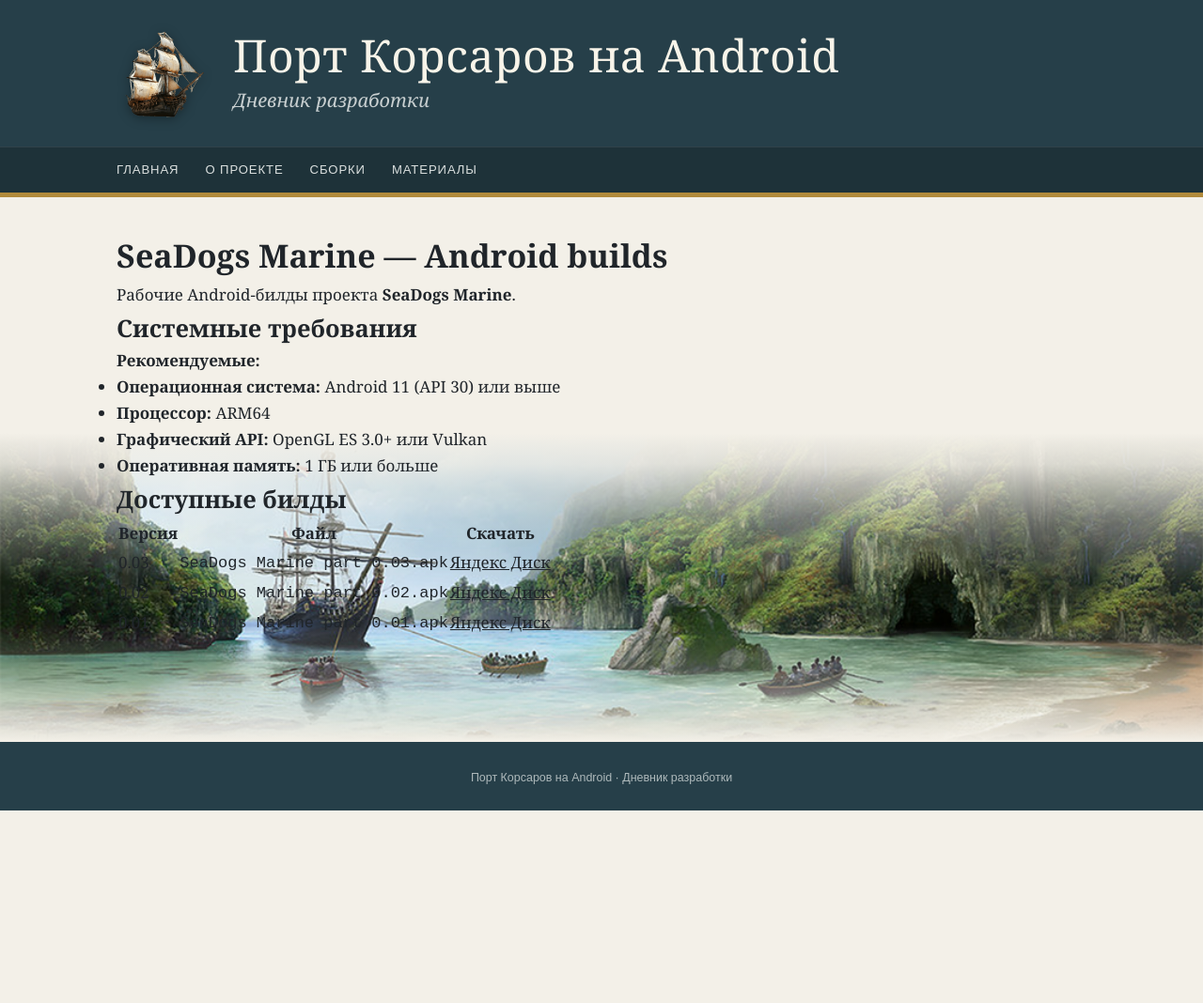
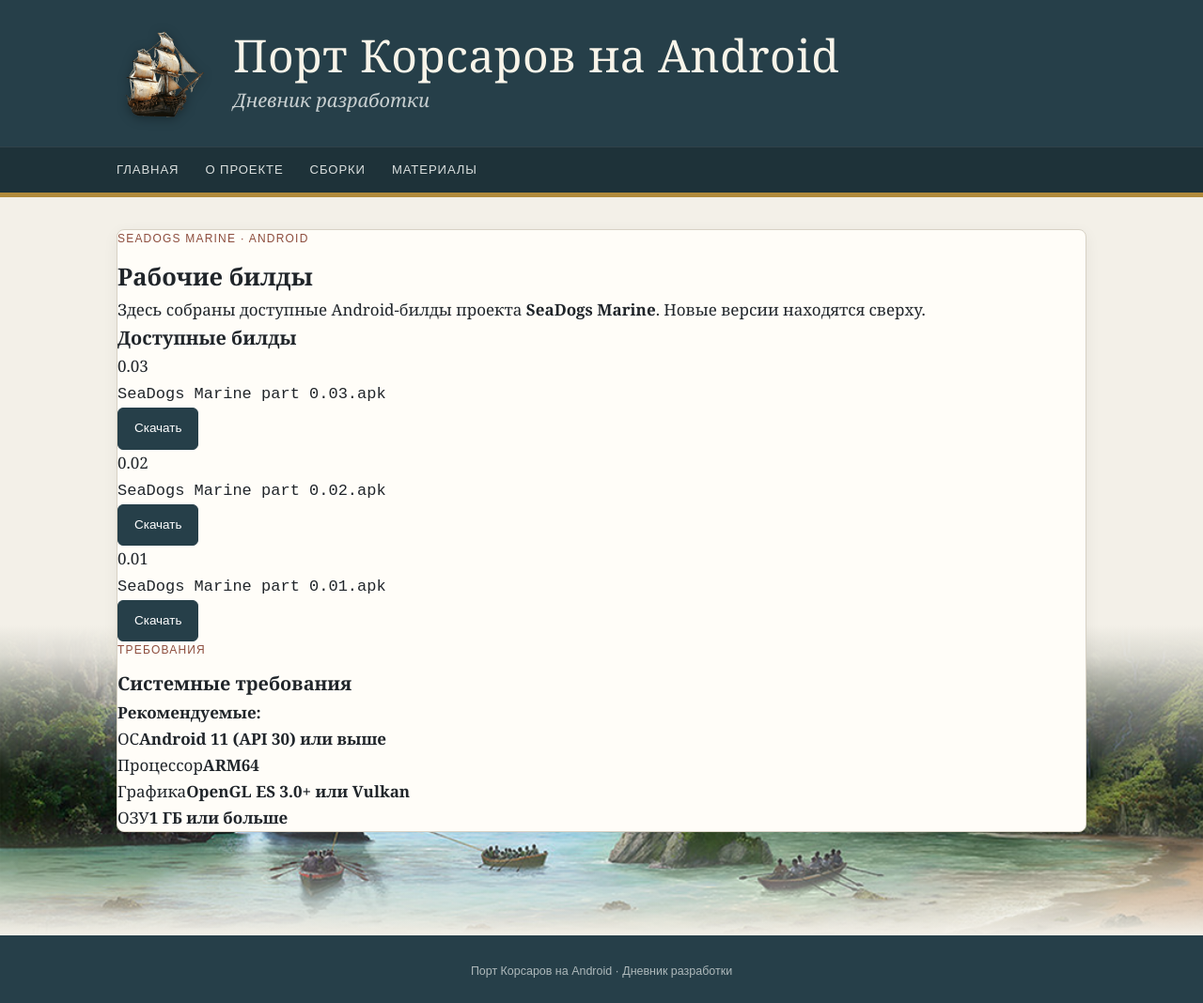
Before and after one commit to tislic/SeaDogsPort, a Jekyll site: the page built from сборки.md, in a window 1280 px wide. Shown: the whole page at 94% size. Built offline with Jekyll 4.4.1, drawn with Linux system fonts in a browser that asks for light colours; before the commit the page ends 900 px from its top, so only the background shows below that.

Commit message:
Оформить страницу сборок в стиле 404

```diff
--- a/сборки.md
+++ b/сборки.md
@@ -4,23 +4,52 @@ title: "SeaDogs Marine — Android builds"
 permalink: /сборки/
 ---
 
-# SeaDogs Marine — Android builds
+<div class="panel builds-page">
+  <div class="builds-header">
+    <div class="kicker">SeaDogs Marine · Android</div>
+    <h2>Рабочие билды</h2>
+    <p>Здесь собраны доступные Android-билды проекта <strong>SeaDogs Marine</strong>. Новые версии находятся сверху.</p>
+  </div>
 
-Рабочие Android-билды проекта **SeaDogs Marine**.
+  <div class="builds-section">
+    <h3>Доступные билды</h3>
 
-## Системные требования
+    <div class="build-list">
+      <div class="build-item">
+        <div>
+          <div class="build-version">0.03</div>
+          <div class="build-file"><code>SeaDogs Marine part 0.03.apk</code></div>
+        </div>
+        <a class="btn primary" href="https://disk.yandex.ru/d/dtgn-OhofrstyQ">Скачать</a>
+      </div>
 
-**Рекомендуемые:**
+      <div class="build-item">
+        <div>
+          <div class="build-version">0.02</div>
+          <div class="build-file"><code>SeaDogs Marine part 0.02.apk</code></div>
+        </div>
+        <a class="btn primary" href="https://disk.yandex.ru/d/24koRdh2lB7xhA">Скачать</a>
+      </div>
 
-- **Операционная система:** Android 11 (API 30) или выше
-- **Процессор:** ARM64
-- **Графический API:** OpenGL ES 3.0+ или Vulkan
-- **Оперативная память:** 1 ГБ или больше
+      <div class="build-item">
+        <div>
+          <div class="build-version">0.01</div>
+          <div class="build-file"><code>SeaDogs Marine part 0.01.apk</code></div>
+        </div>
+        <a class="btn primary" href="https://disk.yandex.ru/d/JrN3KsfkcfcgSA">Скачать</a>
+      </div>
+    </div>
+  </div>
 
-## Доступные билды
-
-| Версия | Файл | Скачать |
-|---|---|---|
-| 0.03 | `SeaDogs Marine part 0.03.apk` | [Яндекс Диск](https://disk.yandex.ru/d/dtgn-OhofrstyQ) |
-| 0.02 | `SeaDogs Marine part 0.02.apk` | [Яндекс Диск](https://disk.yandex.ru/d/24koRdh2lB7xhA) |
-| 0.01 | `SeaDogs Marine part 0.01.apk` | [Яндекс Диск](https://disk.yandex.ru/d/JrN3KsfkcfcgSA) |
+  <div class="requirements">
+    <div class="kicker">Требования</div>
+    <h3>Системные требования</h3>
+    <p class="requirements-note"><strong>Рекомендуемые:</strong></p>
+    <div class="requirements-grid">
+      <div><span>ОС</span><strong>Android 11 (API 30) или выше</strong></div>
+      <div><span>Процессор</span><strong>ARM64</strong></div>
+      <div><span>Графика</span><strong>OpenGL ES 3.0+ или Vulkan</strong></div>
+      <div><span>ОЗУ</span><strong>1 ГБ или больше</strong></div>
+    </div>
+  </div>
+</div>
```
